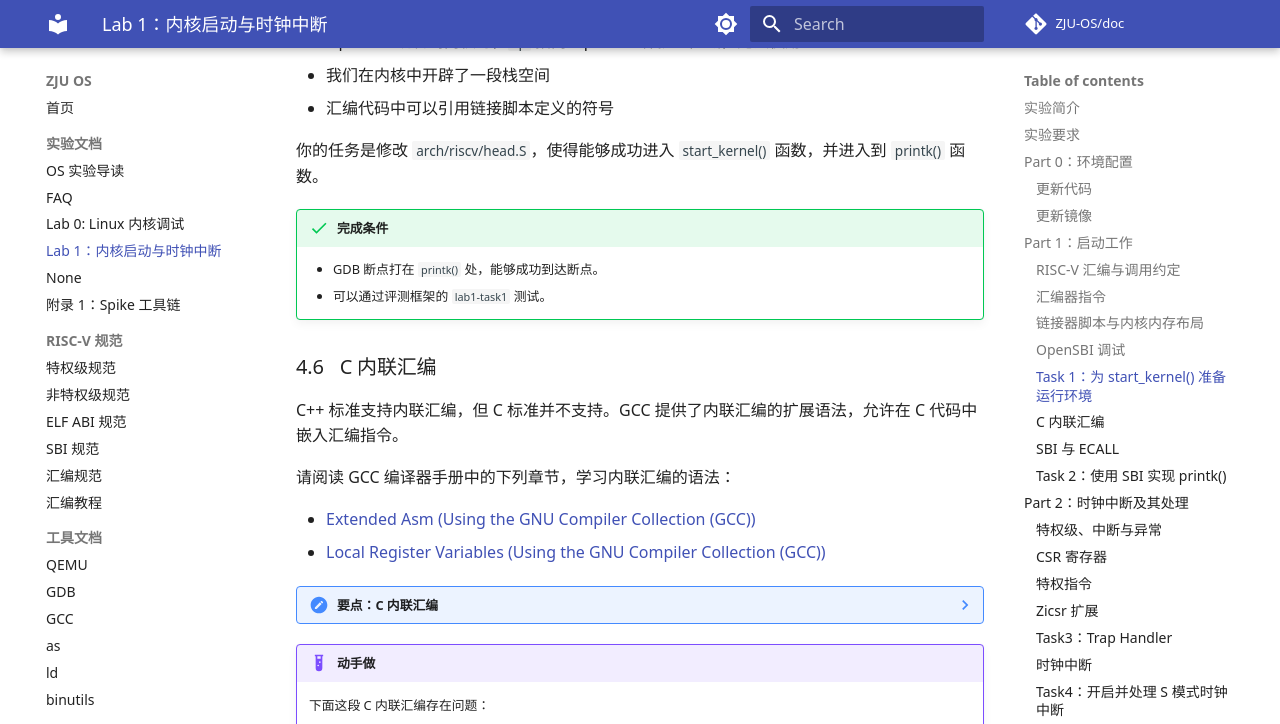
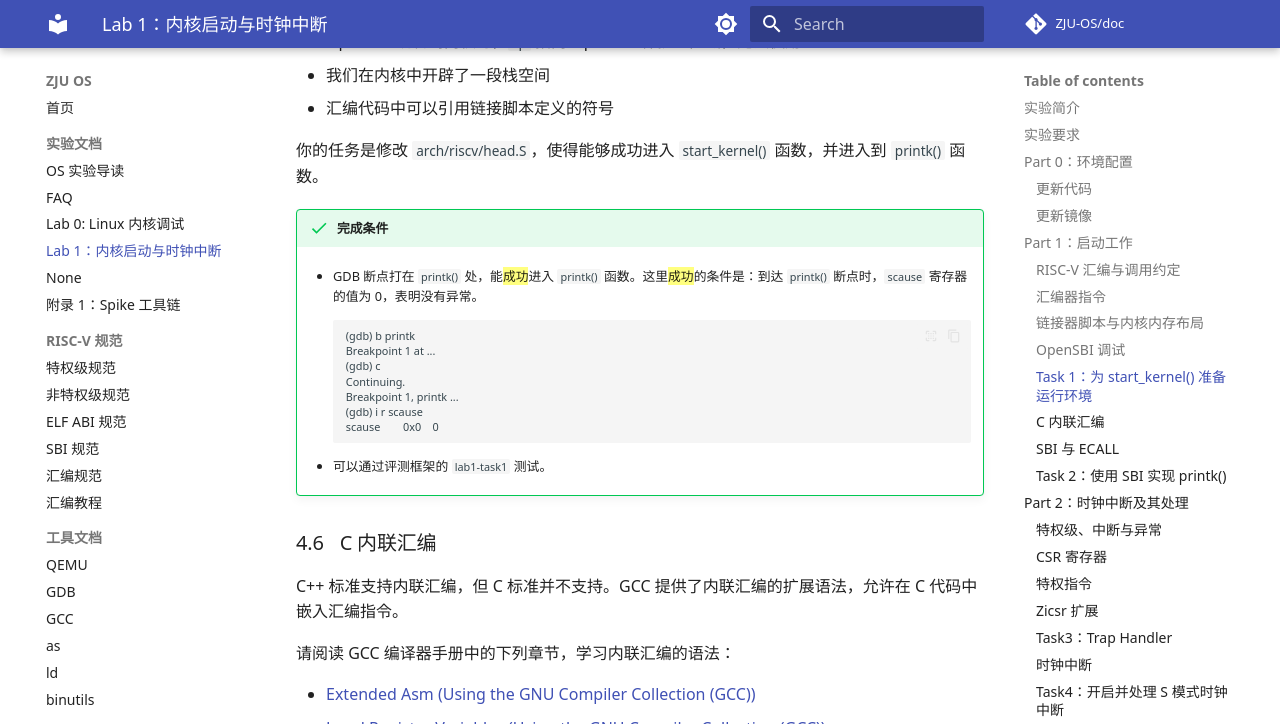
Before and after one commit to hharryz/zju-os-doc, an MkDocs documentation site: the page built from docs/lab1.md, in a window 1280 px wide and 900 px high, scrolled down 8451 px, cut to the strip 0-724 px from the top of the window. Built offline with MkDocs 1.6.1 and Material for MkDocs 9.7.7, drawn with Linux system fonts in a browser that asks for light colours; comment, search, counter and statistics services are not loaded; some of the changed text lies outside the part shown.

Commit message:
lab1: minor fix

````diff
--- a/docs/lab1.md
+++ b/docs/lab1.md
@@ -578,7 +578,18 @@ Domain0 Region07            : 0x0000000000000000-0xffffffffffffffff M: () S/U: (
 
 !!! success "完成条件"
 
-    - GDB 断点打在 `printk()` 处，能够成功到达断点。
+    - GDB 断点打在 `printk()` 处，能{==成功==}进入 `printk()` 函数。这里{==成功==}的条件是：到达 `printk()` 断点时，`scause` 寄存器的值为 0，表明没有异常。
+
+        ```text
+        (gdb) b printk
+        Breakpoint 1 at ...
+        (gdb) c
+        Continuing.
+        Breakpoint 1, printk ...
+        (gdb) i r scause
+        scause        0x0    0
+        ```
+
     - 可以通过评测框架的 `lab1-task1` 测试。
 
 ### C 内联汇编
@@ -1006,9 +1017,9 @@ sstatus sip sie stvec scause sepc stval
 
     断点打在内核第一条指令处，使用 QEMU Monitor 查看此时 CSR 寄存器的状态。解释**本节学习的**所有 M、S 模式 CSR 寄存器的值的含义。你会发现有些 S 模式寄存器没有在 QEMU 中展示，这并不是一个 Bug，请查看 [RISC-V sstatus register is missing in qemu console / gdb (#1260) · Issue · qemu-project/qemu](https://gitlab.com/qemu-project/qemu/-/issues/1260) 了解原因。
 
-    移除你在 `head.S` 中设置的 `sp`，进行调试。你发现 `start_kernel()` 进入后发生了什么异常？接下来会发生什么？
+    移除你 Task1 做的工作，进行调试。你发现进入 `start_kernel()` 后发生了什么异常？接下来程序会如何执行？为什么仍能到达 `printk()`？
 
-    （探究结束后记得把 `sp` 设置回来）
+    （探究结束后记得 Task1 的工作还原回去）
 
 ### 特权指令
 
@@ -1053,7 +1064,7 @@ sstatus sip sie stvec scause sepc stval
     - 将 `sstatus` 设置为合适的值，使能 S 模式中断
     - 将 `sip` 设置为合适的值，立刻触发一个软件中断
 
-- 在 `head.S` 中，将 `stvec` 指向 `_trap`
+- 在 `head.S` 中，写入合适的 CSR 寄存器，将中断处理程序设置为 `_trap`
 - 在 `entry.S` 中，补全 `_trap`
 
 请你思考以下问题，再补全 `_trap`：
````
